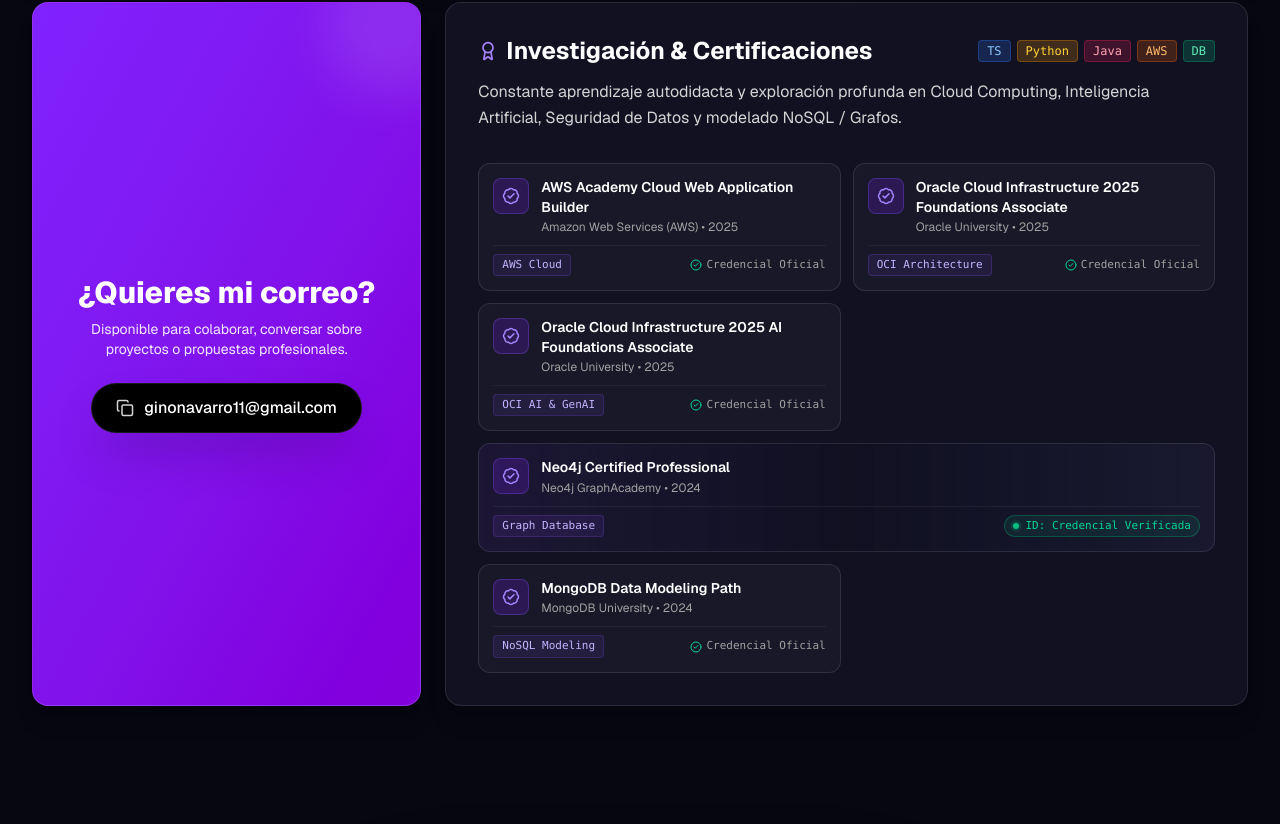
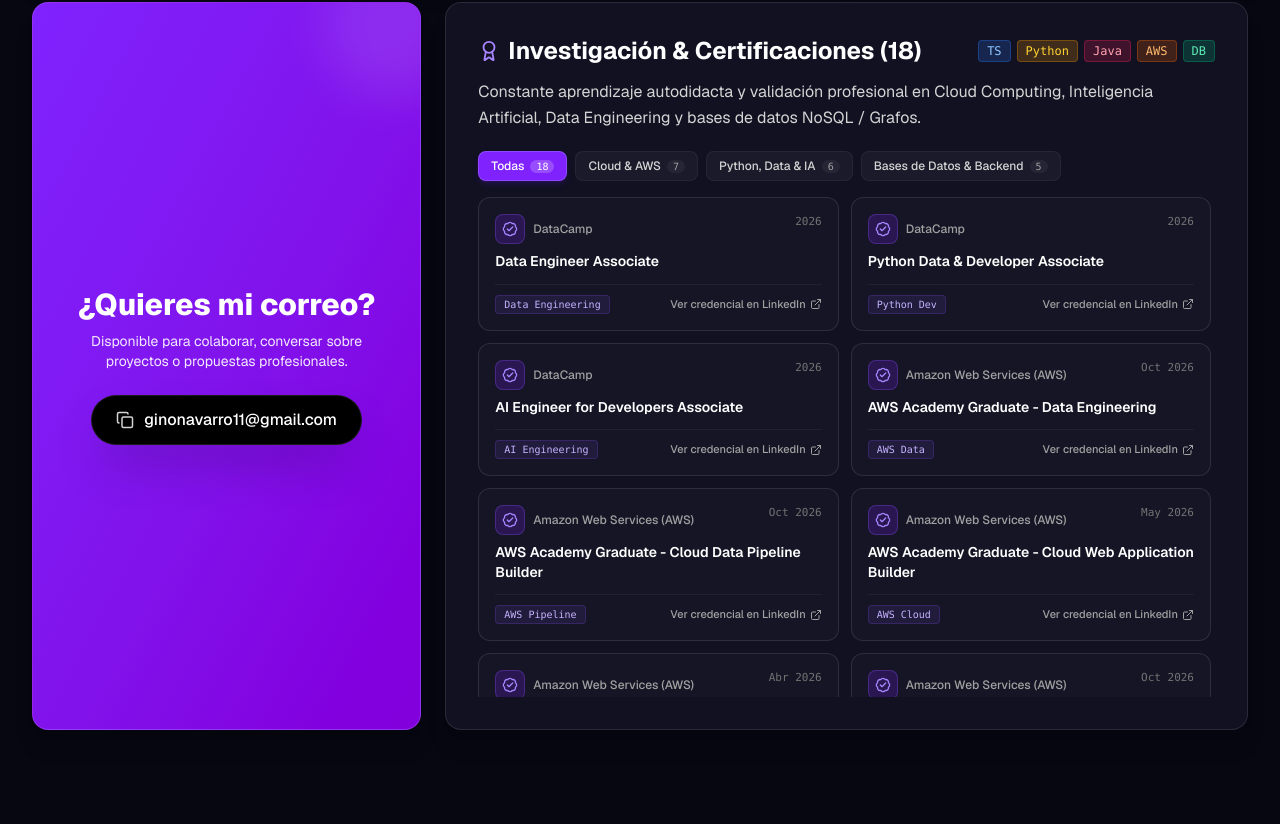
Before and after one commit to Gino019/Folio, a Next.js app: page / in a window 1280 px wide. Shown: the part 1696-2520 px from the top of the page. Built offline with nearby package versions, Linux system fonts and the light colour scheme; no server answers.

Commit message:
feat: integracion masiva de 18 certificaciones con filtros interactivos y enlaces LinkedIn

```diff
--- a/src/components/AboutBento.tsx
+++ b/src/components/AboutBento.tsx
@@ -11,12 +11,20 @@ import {
   Sparkles,
   Cpu,
   BadgeCheck,
-  CheckCircle2,
+  ExternalLink,
 } from "lucide-react";
-import { personalData, certificationsDetailed } from "@/data/portfolioData";
+import { personalData, certificationsData } from "@/data/portfolioData";
 
 export default function AboutBento() {
   const [copied, setCopied] = useState(false);
+  const [selectedCategory, setSelectedCategory] = useState<string>("Todas");
+
+  const categories = [
+    "Todas",
+    "Cloud & AWS",
+    "Python, Data & IA",
+    "Bases de Datos & Backend",
+  ] as const;
 
   const handleCopyEmail = async () => {
     try {
@@ -37,6 +45,16 @@ export default function AboutBento() {
       setTimeout(() => setCopied(false), 2000);
     }
   };
+
+  const getCategoryCount = (cat: string) => {
+    if (cat === "Todas") return certificationsData.length;
+    return certificationsData.filter((c) => c.category === cat).length;
+  };
+
+  const filteredCertifications =
+    selectedCategory === "Todas"
+      ? certificationsData
+      : certificationsData.filter((c) => c.category === selectedCategory);
 
   // Principles with customized rotations and positions for Card 2
   const principleTags = [
@@ -252,9 +270,9 @@ export default function AboutBento() {
             <div>
               <div className="flex flex-wrap items-center justify-between gap-2 mb-3">
                 <div className="flex items-center gap-2 text-violet-400">
-                  <Award size={20} />
+                  <Award size={22} />
                   <h3 className="text-xl sm:text-2xl font-bold text-white">
-                    Investigación & Certificaciones
+                    Investigación & Certificaciones ({certificationsData.length})
                   </h3>
                 </div>
                 {/* Floating Tech Badges */}
@@ -277,58 +295,94 @@ export default function AboutBento() {
                 </div>
               </div>
 
-              <p className="text-neutral-300 text-sm sm:text-base leading-relaxed mb-6">
-                Constante aprendizaje autodidacta y exploración profunda en Cloud Computing, Inteligencia Artificial,
-                Seguridad de Datos y modelado NoSQL / Grafos.
+              <p className="text-neutral-300 text-sm sm:text-base leading-relaxed mb-4">
+                Constante aprendizaje autodidacta y validación profesional en Cloud Computing, Inteligencia Artificial,
+                Data Engineering y bases de datos NoSQL / Grafos.
               </p>
+
+              {/* Category Filter Tabs */}
+              <div className="flex flex-wrap gap-2 mb-4 pt-1">
+                {categories.map((cat) => {
+                  const isSelected = selectedCategory === cat;
+                  return (
+                    <button
+                      key={cat}
+                      onClick={() => setSelectedCategory(cat)}
+                      className={`px-3 py-1.5 rounded-lg text-xs font-medium transition-all cursor-pointer flex items-center gap-1.5 ${
+                        isSelected
+                          ? "bg-violet-600 text-white shadow-md shadow-violet-900/30 border border-violet-400/40"
+                          : "bg-white/[0.04] text-neutral-300 hover:text-white hover:bg-white/[0.08] border border-white/5"
+                      }`}
+                    >
+                      <span>{cat}</span>
+                      <span
+                        className={`text-[10px] px-1.5 py-0.2 rounded-full font-mono ${
+                          isSelected
+                            ? "bg-white/20 text-white"
+                            : "bg-white/5 text-neutral-400"
+                        }`}
+                      >
+                        {getCategoryCount(cat)}
+                      </span>
+                    </button>
+                  );
+                })}
+              </div>
             </div>
 
-            {/* Certifications List Badges with Modern Verified Cards */}
-            <div className="grid grid-cols-1 md:grid-cols-2 gap-3 pt-2">
-              {certificationsDetailed.map((cert) => {
-                const isNeo4j = cert.id === "neo4j-pro";
-                return (
-                  <div
+            {/* Certifications Interactive Grid with Scroll Container */}
+            <div className="max-h-[500px] overflow-y-auto pr-1 space-y-3">
+              <div className="grid grid-cols-1 md:grid-cols-2 gap-3">
+                {filteredCertifications.map((cert) => (
+                  <a
                     key={cert.id}
-                    className={`p-3.5 rounded-xl bg-white/[0.03] border border-white/10 hover:border-violet-500/40 hover:bg-white/[0.06] transition-all duration-200 group/cert flex flex-col justify-between ${
-                      isNeo4j ? "md:col-span-2 bg-gradient-to-r from-violet-950/20 via-[#111122] to-indigo-950/20 border-violet-500/20" : ""
-                    }`}
+                    href={cert.credentialUrl}
+                    target="_blank"
+                    rel="noopener noreferrer"
+                    className="p-4 rounded-xl bg-white/[0.02] border border-white/10 hover:border-violet-500/50 hover:bg-white/[0.05] transition-all duration-200 group flex flex-col justify-between"
                   >
-                    <div className="flex items-start gap-3">
-                      <div className="p-2 rounded-lg bg-violet-600/20 text-violet-300 border border-violet-500/30 shrink-0 group-hover/cert:bg-violet-600/30 group-hover/cert:scale-105 transition-all">
-                        <BadgeCheck size={18} className="text-violet-400" />
+                    <div>
+                      <div className="flex items-start justify-between gap-2 mb-2">
+                        <div className="flex items-center gap-2">
+                          <div className="p-1.5 rounded-lg bg-violet-600/20 text-violet-300 border border-violet-500/30 group-hover:bg-violet-600/30 group-hover:scale-105 transition-all">
+                            <BadgeCheck size={16} className="text-violet-400" />
+                          </div>
+                          <span className="text-xs font-medium text-neutral-400">
+                            {cert.issuer}
+                          </span>
+                        </div>
+                        <span className="text-[11px] font-mono text-neutral-500">
+                          {cert.date}
+                        </span>
                       </div>
-                      <div className="flex-1 min-w-0">
-                        <h4 className="text-sm font-semibold text-white group-hover/cert:text-violet-200 transition-colors leading-snug">
-                          {cert.name}
-                        </h4>
-                        <p className="text-xs text-neutral-400 mt-0.5">
-                          {cert.issuer} • {cert.year}
-                        </p>
-                      </div>
-                    </div>
 
-                    <div className="mt-2.5 pt-2 border-t border-white/5 flex items-center justify-between text-[11px]">
-                      <span className="font-mono px-2 py-0.5 rounded bg-violet-500/10 text-violet-300 border border-violet-500/20">
-                        {cert.badgeLabel}
-                      </span>
-                      {cert.credentialId ? (
-                        <span className="inline-flex items-center gap-1.5 text-emerald-400 font-mono text-[11px] font-medium bg-emerald-500/10 px-2 py-0.5 rounded-full border border-emerald-500/30">
+                      <h4 className="text-sm font-semibold text-white group-hover:text-violet-200 transition-colors leading-snug">
+                        {cert.title}
+                      </h4>
+
+                      {cert.credentialId && (
+                        <div className="mt-2 inline-flex items-center gap-1.5 text-emerald-400 font-mono text-[10px] bg-emerald-500/10 px-2 py-0.5 rounded-full border border-emerald-500/30">
                           <span className="relative flex h-1.5 w-1.5">
                             <span className="animate-ping absolute inline-flex h-full w-full rounded-full bg-emerald-400 opacity-75" />
                             <span className="relative inline-flex rounded-full h-1.5 w-1.5 bg-emerald-500" />
                           </span>
-                          {cert.credentialId}
-                        </span>
-                      ) : (
-                        <span className="text-neutral-400 font-mono text-[11px] flex items-center gap-1">
-                          <CheckCircle2 size={12} className="text-emerald-400" /> Credencial Oficial
-                        </span>
+                          <span className="truncate max-w-[200px]">ID: {cert.credentialId}</span>
+                        </div>
                       )}
                     </div>
-                  </div>
-                );
-              })}
+
+                    <div className="mt-3 pt-2.5 border-t border-white/5 flex items-center justify-between text-xs">
+                      <span className="font-mono text-[10px] px-2 py-0.5 rounded bg-violet-500/10 text-violet-300 border border-violet-500/20">
+                        {cert.badgeText}
+                      </span>
+                      <span className="text-neutral-400 group-hover:text-violet-300 flex items-center gap-1 font-medium transition-colors text-[11px]">
+                        Ver credencial en LinkedIn
+                        <ExternalLink size={12} className="group-hover:translate-x-0.5 group-hover:-translate-y-0.5 transition-transform" />
+                      </span>
+                    </div>
+                  </a>
+                ))}
+              </div>
             </div>
           </div>
         </div>
--- a/src/data/portfolioData.ts
+++ b/src/data/portfolioData.ts
@@ -17,6 +17,187 @@ export interface Project {
   images: ProjectImage[];
 }
 
+export interface Certification {
+  id: string;
+  title: string;
+  issuer: string;
+  category: 'Cloud & AWS' | 'Python, Data & IA' | 'Bases de Datos & Backend';
+  date: string;
+  credentialUrl: string;
+  badgeText: string;
+  credentialId?: string;
+}
+
+export const certificationsData: Certification[] = [
+  // Con enlaces directos específicos a las publicaciones/credenciales de LinkedIn:
+  {
+    id: "data-engineer-assoc",
+    title: "Data Engineer Associate",
+    issuer: "DataCamp",
+    category: "Python, Data & IA",
+    date: "2026",
+    credentialUrl: "https://lnkd.in/p/e4_ArD8J",
+    badgeText: "Data Engineering"
+  },
+  {
+    id: "python-data-dev-assoc",
+    title: "Python Data & Developer Associate",
+    issuer: "DataCamp",
+    category: "Python, Data & IA",
+    date: "2026",
+    credentialUrl: "https://lnkd.in/p/ep3_TQVf",
+    badgeText: "Python Dev"
+  },
+  {
+    id: "ai-engineer-devs",
+    title: "AI Engineer for Developers Associate",
+    issuer: "DataCamp",
+    category: "Python, Data & IA",
+    date: "2026",
+    credentialUrl: "https://lnkd.in/p/eVFWB7vY",
+    badgeText: "AI Engineering"
+  },
+  {
+    id: "aws-data-engineering",
+    title: "AWS Academy Graduate - Data Engineering",
+    issuer: "Amazon Web Services (AWS)",
+    category: "Cloud & AWS",
+    date: "Oct 2026",
+    credentialUrl: "https://lnkd.in/p/eX4Eyn4E",
+    badgeText: "AWS Data"
+  },
+  {
+    id: "aws-data-pipeline",
+    title: "AWS Academy Graduate - Cloud Data Pipeline Builder",
+    issuer: "Amazon Web Services (AWS)",
+    category: "Cloud & AWS",
+    date: "Oct 2026",
+    credentialUrl: "https://lnkd.in/p/e_j6SAiz",
+    badgeText: "AWS Pipeline"
+  },
+
+  // Con enlace directo al apartado de Licencias y Certificaciones de LinkedIn:
+  {
+    id: "aws-web-builder",
+    title: "AWS Academy Graduate - Cloud Web Application Builder",
+    issuer: "Amazon Web Services (AWS)",
+    category: "Cloud & AWS",
+    date: "May 2026",
+    credentialUrl: "https://www.linkedin.com/in/gino-eduardo-flores-navarro-381433356/details/certifications/",
+    badgeText: "AWS Cloud"
+  },
+  {
+    id: "aws-genai",
+    title: "AWS Academy Graduate - Generative AI Foundations",
+    issuer: "Amazon Web Services (AWS)",
+    category: "Cloud & AWS",
+    date: "Abr 2026",
+    credentialUrl: "https://www.linkedin.com/in/gino-eduardo-flores-navarro-381433356/details/certifications/",
+    badgeText: "AWS GenAI"
+  },
+  {
+    id: "aws-ml",
+    title: "AWS Academy Graduate - Machine Learning Foundations",
+    issuer: "Amazon Web Services (AWS)",
+    category: "Cloud & AWS",
+    date: "Oct 2026",
+    credentialUrl: "https://www.linkedin.com/in/gino-eduardo-flores-navarro-381433356/details/certifications/",
+    badgeText: "AWS ML"
+  },
+  {
+    id: "oci-foundations",
+    title: "Oracle Cloud Infrastructure 2025 Certified Foundations Associate",
+    issuer: "Oracle University",
+    category: "Cloud & AWS",
+    date: "Oct 2025",
+    credentialUrl: "https://www.linkedin.com/in/gino-eduardo-flores-navarro-381433356/details/certifications/",
+    badgeText: "OCI Architecture"
+  },
+  {
+    id: "oci-ai-foundations",
+    title: "Oracle Cloud Infrastructure 2025 Certified AI Foundations Associate",
+    issuer: "Oracle University",
+    category: "Cloud & AWS",
+    date: "Oct 2025",
+    credentialUrl: "https://www.linkedin.com/in/gino-eduardo-flores-navarro-381433356/details/certifications/",
+    badgeText: "OCI AI & GenAI"
+  },
+  {
+    id: "ai-engineer-ds",
+    title: "AI Engineer for Data Scientists Associate",
+    issuer: "DataCamp",
+    category: "Python, Data & IA",
+    date: "2026",
+    credentialUrl: "https://www.linkedin.com/in/gino-eduardo-flores-navarro-381433356/details/certifications/",
+    badgeText: "AI & Data Science"
+  },
+  {
+    id: "data-scientist-assoc",
+    title: "Data Scientist Associate",
+    issuer: "DataCamp",
+    category: "Python, Data & IA",
+    date: "2026",
+    credentialUrl: "https://www.linkedin.com/in/gino-eduardo-flores-navarro-381433356/details/certifications/",
+    badgeText: "Data Science"
+  },
+  {
+    id: "data-analyst-assoc",
+    title: "Data Analyst Associate",
+    issuer: "DataCamp",
+    category: "Python, Data & IA",
+    date: "2026",
+    credentialUrl: "https://www.linkedin.com/in/gino-eduardo-flores-navarro-381433356/details/certifications/",
+    badgeText: "Data Analytics"
+  },
+  {
+    id: "neo4j-prof",
+    title: "Neo4j Certified Professional",
+    issuer: "Neo4j GraphAcademy",
+    category: "Bases de Datos & Backend",
+    date: "May 2026",
+    credentialUrl: "https://www.linkedin.com/in/gino-eduardo-flores-navarro-381433356/details/certifications/",
+    badgeText: "Graph Database",
+    credentialId: "d3e38289-547f-476e-b254-d8295344b729"
+  },
+  {
+    id: "mongodb-modeling",
+    title: "MongoDB Data Modeling Path",
+    issuer: "MongoDB University",
+    category: "Bases de Datos & Backend",
+    date: "Jun 2026",
+    credentialUrl: "https://www.linkedin.com/in/gino-eduardo-flores-navarro-381433356/details/certifications/",
+    badgeText: "NoSQL Modeling",
+    credentialId: "MDBbjkukayuxlq"
+  },
+  {
+    id: "mongodb-ai-agents",
+    title: "Building AI Agents with MongoDB",
+    issuer: "MongoDB",
+    category: "Bases de Datos & Backend",
+    date: "Jun 2026",
+    credentialUrl: "https://www.linkedin.com/in/gino-eduardo-flores-navarro-381433356/details/certifications/",
+    badgeText: "AI Agents"
+  },
+  {
+    id: "mongodb-vector-search",
+    title: "Building AI-Powered Search with MongoDB Vector Search",
+    issuer: "MongoDB",
+    category: "Bases de Datos & Backend",
+    date: "May 2026",
+    credentialUrl: "https://www.linkedin.com/in/gino-eduardo-flores-navarro-381433356/details/certifications/",
+    badgeText: "Vector Search"
+  },
+  {
+    id: "datadog-backend",
+    title: "Backend Engineer Learning Path",
+    issuer: "Datadog",
+    category: "Bases de Datos & Backend",
+    date: "Abr 2026",
+    credentialUrl: "https://www.linkedin.com/in/gino-eduardo-flores-navarro-381433356/details/certifications/",
+    badgeText: "Backend & Observability"
+  }
+];
+
 export const personalData = {
   initials: "EGFN",
   name: "Eduardo Gino Flores Navarro",
@@ -30,68 +211,8 @@ export const personalData = {
   github: "https://github.com/Gino019",
   linkedin: "https://www.linkedin.com/in/gino-eduardo-flores-navarro-381433356",
   principles: ["SOLID", "POO", "Clean Code", "Arquitectura Modular", "Scrum", "SecOps"],
-  certifications: [
-    "AWS Academy Cloud Web Application Builder",
-    "Oracle Cloud Infrastructure 2025 Foundations Associate",
-    "Oracle Cloud Infrastructure 2025 AI Foundations Associate",
-    "Neo4j Certified Professional (ID: Credencial Verificada)",
-    "MongoDB Data Modeling Path"
-  ]
+  certifications: certificationsData.map((c) => c.title)
 };
-
-export interface CertificationItem {
-  id: string;
-  name: string;
-  issuer: string;
-  year: string;
-  credentialId?: string;
-  badgeLabel: string;
-  category: "cloud" | "ai" | "database";
-}
-
-export const certificationsDetailed: CertificationItem[] = [
-  {
-    id: "aws-builder",
-    name: "AWS Academy Cloud Web Application Builder",
-    issuer: "Amazon Web Services (AWS)",
-    year: "2025",
-    badgeLabel: "AWS Cloud",
-    category: "cloud",
-  },
-  {
-    id: "oci-foundations",
-    name: "Oracle Cloud Infrastructure 2025 Foundations Associate",
-    issuer: "Oracle University",
-    year: "2025",
-    badgeLabel: "OCI Architecture",
-    category: "cloud",
-  },
-  {
-    id: "oci-ai",
-    name: "Oracle Cloud Infrastructure 2025 AI Foundations Associate",
-    issuer: "Oracle University",
-    year: "2025",
-    badgeLabel: "OCI AI & GenAI",
-    category: "ai",
-  },
-  {
-    id: "neo4j-pro",
-    name: "Neo4j Certified Professional",
-    issuer: "Neo4j GraphAcademy",
-    year: "2024",
-    credentialId: "ID: Credencial Verificada",
-    badgeLabel: "Graph Database",
-    category: "database",
-  },
-  {
-    id: "mongodb-modeling",
-    name: "MongoDB Data Modeling Path",
-    issuer: "MongoDB University",
-    year: "2024",
-    badgeLabel: "NoSQL Modeling",
-    category: "database",
-  },
-];
 
 export const projectsData: Project[] = [
   {
```
